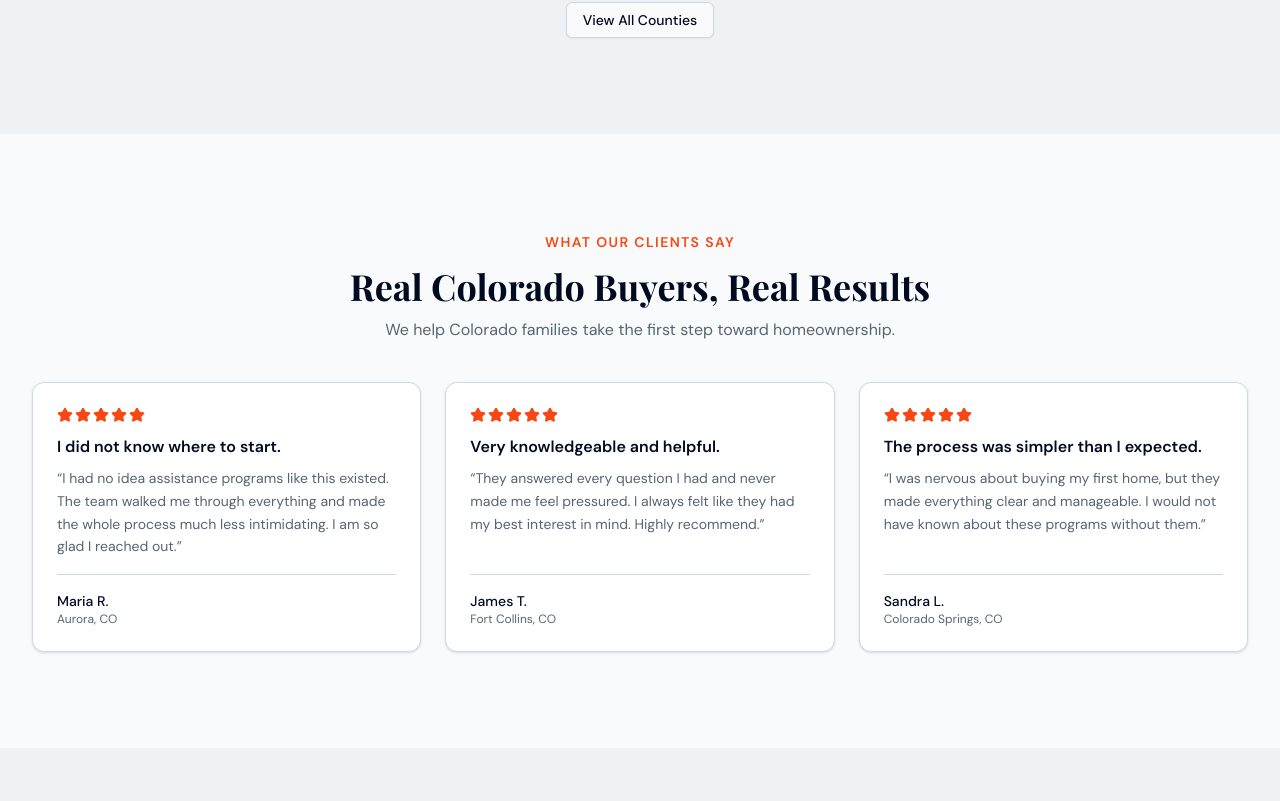
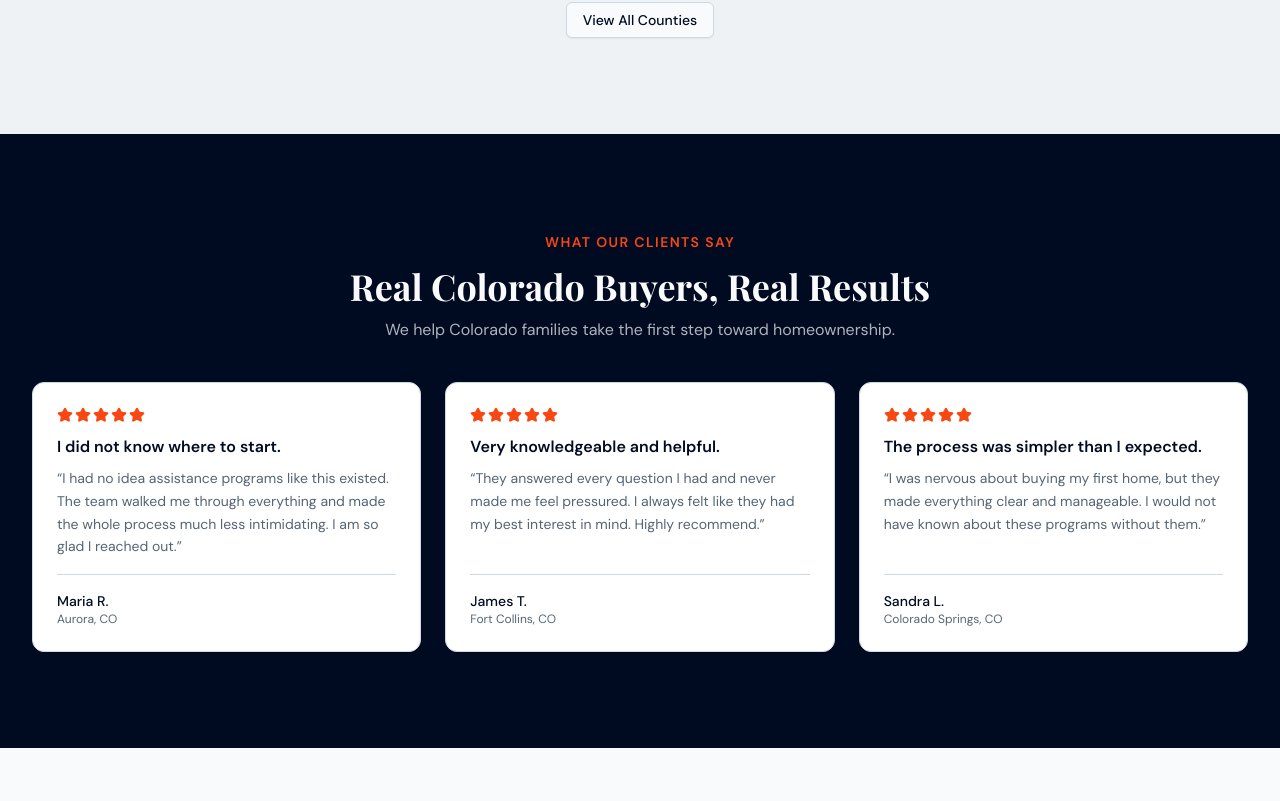
Before and after one commit to wrmoore444/CoFirstTimeBuyerGrants, a Next.js app: page /en in a window 1280 px wide. Shown: the part 2859-3660 px from the top of the page. Built offline with nearby package versions, Linux system fonts and the light colour scheme.

Commit message:
Homepage: apply Broncos color rhythm — dark navy on testimonials and CTA banner
Co-Authored-By: Claude Sonnet 4.6 <noreply@anthropic.com>

```diff
--- a/app/[lang]/page.tsx
+++ b/app/[lang]/page.tsx
@@ -176,21 +176,21 @@ export default async function HomePage({ params }: { params: Promise<{ lang: str
       </ContentSection>
 
       {/* 6. TESTIMONIALS */}
-      <ContentSection background="white">
+      <ContentSection background="dark">
         <div className="text-center mb-10">
           <span className="text-sm font-semibold uppercase tracking-widest text-primary">
             {h.testimonials.eyebrow}
           </span>
-          <h2 className="mt-3 font-serif text-3xl font-bold text-foreground sm:text-4xl">
+          <h2 className="mt-3 font-serif text-3xl font-bold text-background sm:text-4xl">
             {h.testimonials.title}
           </h2>
-          <p className="mt-3 text-muted-foreground">{h.testimonials.subtitle}</p>
+          <p className="mt-3 text-background/70">{h.testimonials.subtitle}</p>
         </div>
         <TestimonialsSection items={h.testimonials.items} />
       </ContentSection>
 
       {/* 7. LEAD CAPTURE FORM */}
-      <ContentSection background="light" id="eligibility">
+      <ContentSection background="white" id="eligibility">
         <div className="mx-auto max-w-2xl text-center mb-10">
           <span className="text-sm font-semibold uppercase tracking-widest text-primary">
             {h.eligibilityForm.eyebrow}
@@ -209,7 +209,7 @@ export default async function HomePage({ params }: { params: Promise<{ lang: str
       </ContentSection>
 
       {/* 8. FAQ PREVIEW */}
-      <ContentSection background="white">
+      <ContentSection background="light">
         <div className="text-center mb-10">
           <span className="text-sm font-semibold uppercase tracking-widest text-primary">
             {h.homeFaq.eyebrow}
@@ -236,7 +236,7 @@ export default async function HomePage({ params }: { params: Promise<{ lang: str
         ctaHref={`/${lang}/contact`}
         ctaSecondary={h.finalCta.secondary}
         ctaSecondaryHref={`/${lang}/contact`}
-        background="primary"
+        background="dark"
       />
     </>
   )
```
